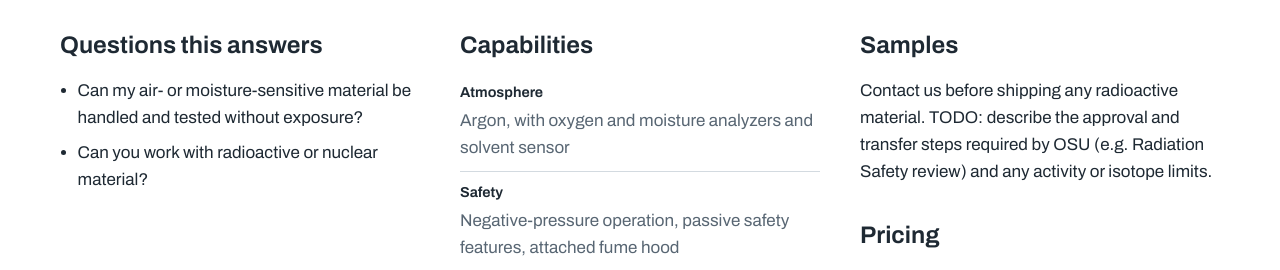
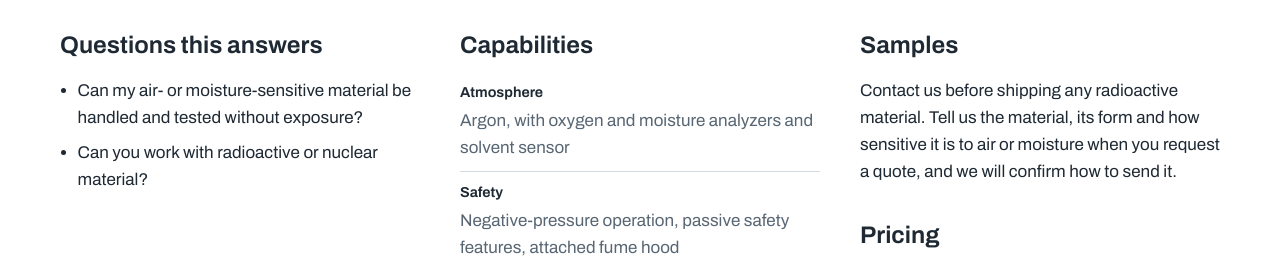
Before and after one commit to tianyichn/tianyichn.github.io, a Jekyll site: the page built from _services/glovebox.md, in a window 1280 px wide and 1296 px high. Shown: the part 378-648 px from the top of the window. Built offline with Jekyll 4.4.1, drawn with Linux system fonts in a browser that asks for light colours.

Commit message:
Replace sample requirement placeholders on service pages
Each service now asks customers to describe their samples when
requesting a quote instead of showing a TODO.

Co-Authored-By: Claude Fable 5.2 <noreply@anthropic.com>

```diff
--- a/_services/glovebox.md
+++ b/_services/glovebox.md
@@ -15,7 +15,7 @@ specs:
   - [Integrated instruments, "Simultaneous thermal analysis with mass spectrometry (see STA/MS)"]
   - [License, "Our labs are licensed to handle radioactive materials (ORE90005)"]
 samples: >-
-  Contact us before shipping any radioactive material. TODO: describe the
-  approval and transfer steps required by OSU (e.g. Radiation Safety review)
-  and any activity or isotope limits.
+  Contact us before shipping any radioactive material. Tell us the material,
+  its form and how sensitive it is to air or moisture when you request a
+  quote, and we will confirm how to send it.
 ---
```
Also changed, not shown: _services/in-situ-mechanical.md (+2 -2 lines), _services/sample-prep.md (+3 -2 lines), _services/sem-fib.md (+3 -2 lines), _services/sta-ms.md (+3 -2 lines).
